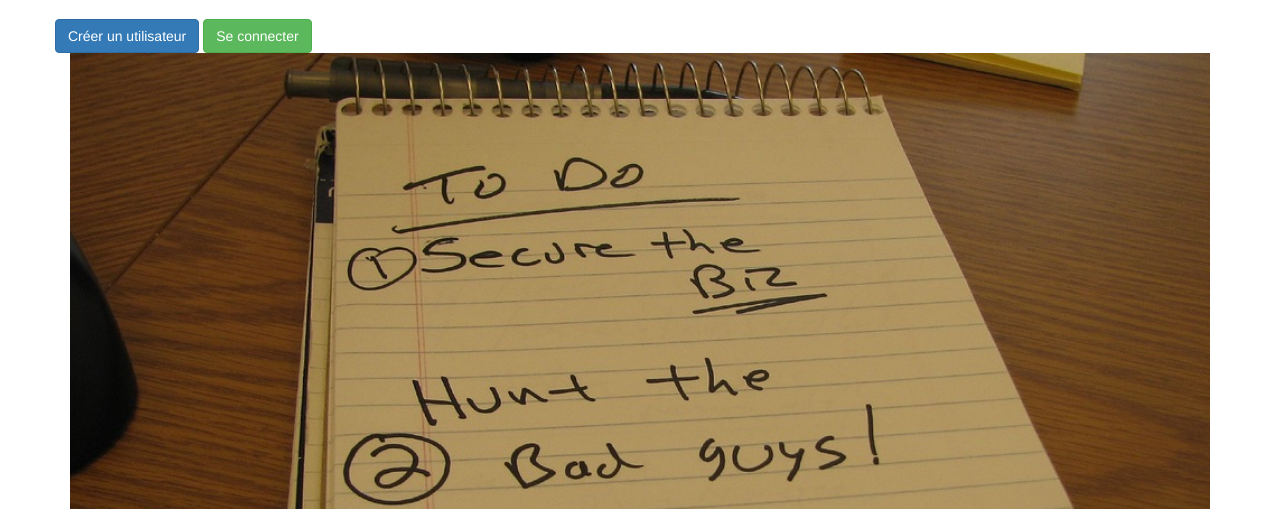
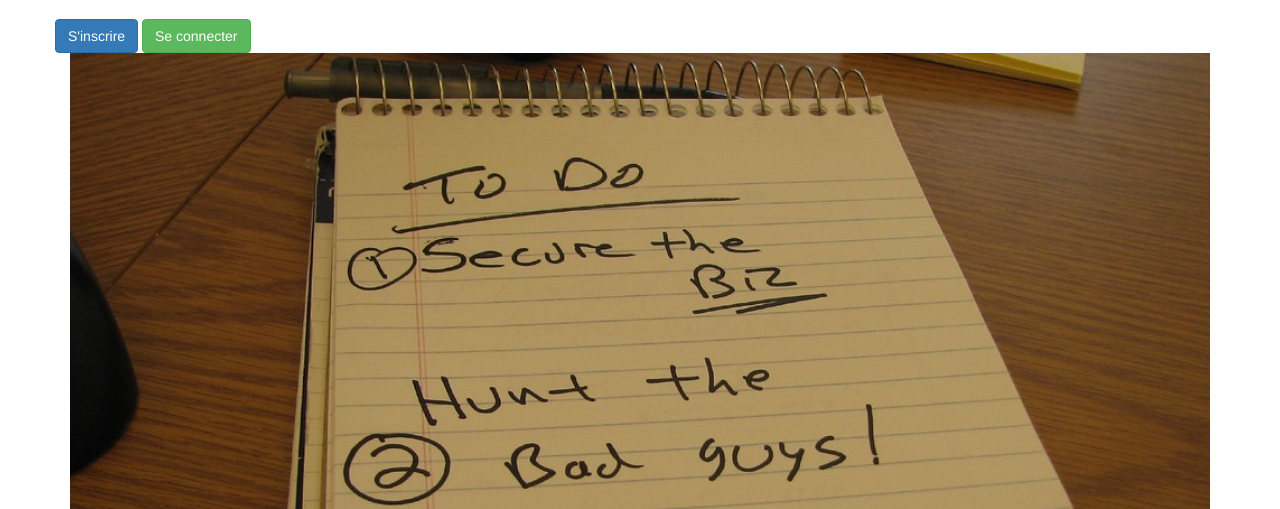
Before and after one commit to Elhadj75BAH/ToDoEtCo, a Symfony app: template templates/registration/register.html.twig in a window 1280 px wide. Shown: the part 51-560 px from the top of the page. Run offline with Twig, Linux system fonts and the light colour scheme; the template is opened without the code that fills it, so the values that code supplies are empty; form fields are guessed from the names that the template uses; some libraries are stand-ins or nearby versions.

Commit message:
lien register et lien pour consulter les taches terminées

```diff
--- a/templates/base.html.twig
+++ b/templates/base.html.twig
@@ -28,7 +28,7 @@
 <nav class="navbar navbar-light navbar-fixed-top" style="background-color: #e3f2fd;" role="navigation">
     <div class="container">
         <div class="navbar-header">
-            <a class="navbar-brand" href="#">To Do List app</a>
+            <a class="navbar-brand" href="{{ path('app_default') }}">To Do List app</a>
 
             <img src="{{ asset('img/Logo_OpenClassrooms.png') }}" alt="OpenClassrooms" />
         </div>
@@ -38,10 +38,15 @@
 <!-- Page Content -->
 <div class="container">
     <div class="row">
-        <a href="{{ path('user_create') }}" class="btn btn-primary">Créer un utilisateur</a>
-
+        {%if not app.user  and 'login' != app.request.attributes.get('_route')%}
+        <a href="{{ path('app_register') }}" class="btn btn-primary">S'inscrire</a>
+        {% endif %}
         {% if app.user %}
+            {% if is_granted('ROLE_ADMIN') %}
+                <a href="{{ path('user_create') }}" class="btn btn-primary">Créer un utilisateur</a>
+            {% endif %}
             <a href="{{ path('app_logout') }}" class="pull-right btn btn-danger">Se déconnecter</a>
+            <a href="{{ path('profile_') }}" class="pull-right btn btn-primary"> Mon profil</a>
         {% endif %}
 
         {% if not app.user and 'login' != app.request.attributes.get('_route') %}
--- a/templates/default/index.html.twig
+++ b/templates/default/index.html.twig
@@ -3,15 +3,15 @@
 {% block title %}Hello DefaultController!{% endblock %}
 
 {% block header_title %}
-    <h1>Bienvenue sur Todo List, l'application vous permettant de gérer l'ensemble de vos tâches sans effort !</h1>
+    <h1 class="text-center">Bienvenue sur Todo List, l'application vous permettant de gérer l'ensemble de vos tâches sans effort !</h1>
 {% endblock %}
 
 
 {% block body %}
 
     <div class="row">
-        <a href="{{ path('task_create') }}" class="btn btn-success">Créer une nouvelle tâche</a>
+            <a href="{{ path('task_create') }}" class="btn btn-success">Créer une nouvelle tâche</a>
         <a href="{{ path('task_list') }}" class="btn btn-info">Consulter la liste des tâches à faire</a>
-        <a href="{{ path('task_valid') }}" class="btn btn-secondary">Consulter la liste des tâches terminées</a>
+        <a href="{{ path('task_valid') }}" class="btn btn-primary">Consulter la liste des tâches terminées</a>
     </div>
 {% endblock %}
```
